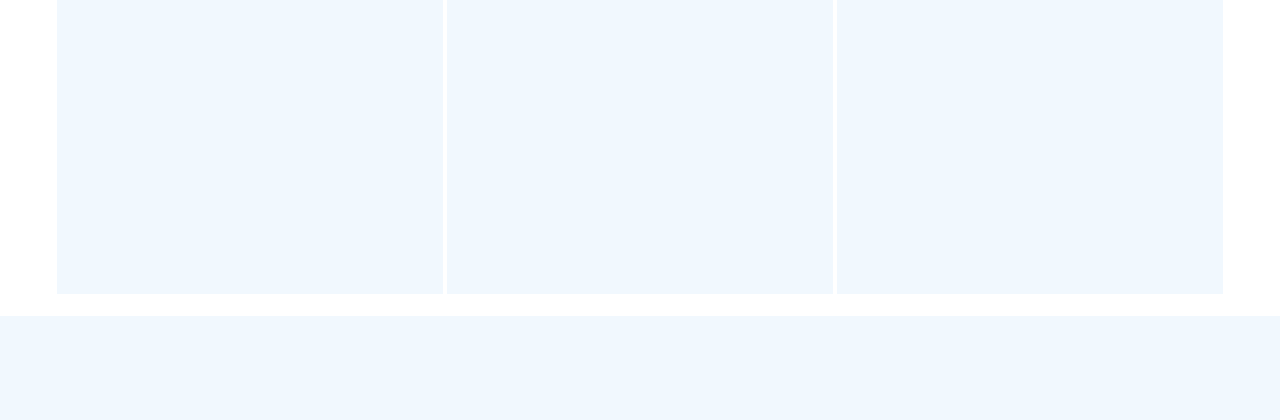
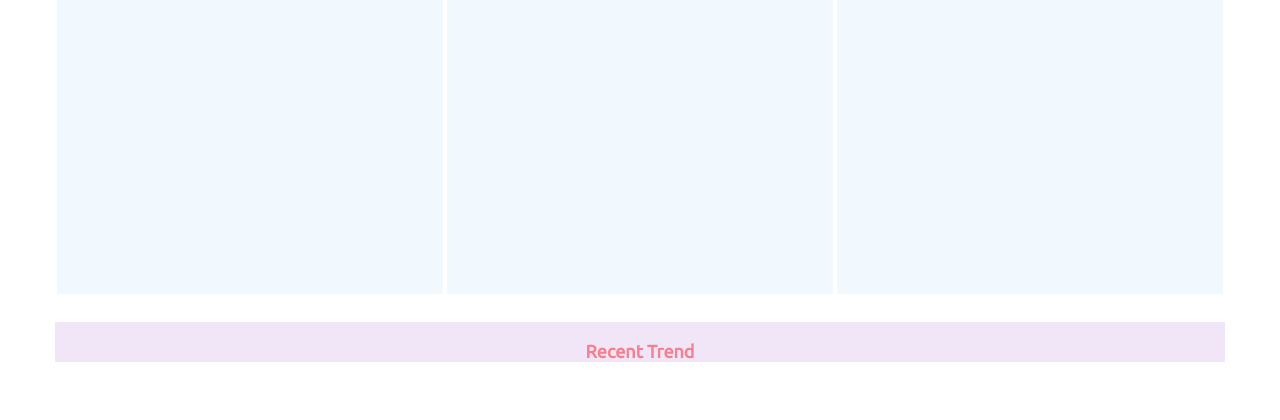
Before and after one commit to 0ooops/PeronalSite, a Django app: template timeManagement/templates/timeManagement/today_items.html in a window 1280 px wide. Shown: the part 526-946 px from the top of the page. Before the commit the page ends 842 px from the top, so only its background shows below. Run offline with Django 3.2, Linux system fonts and the light colour scheme; the template is opened without the code that fills it, so the values that code supplies are empty; some libraries are stand-ins or nearby versions.

Commit message:
0131 fibby format trend

```diff
--- a/timeManagement/templates/timeManagement/today_items.html
+++ b/timeManagement/templates/timeManagement/today_items.html
@@ -75,9 +75,11 @@
     {% endfor %}
     </div>
 </div>
-<br />
-<div class="row">
-    <div id="trend-chart">
+<div class="row" style="margin-top: -8%;">
+    <div style="background-color: rgb(240, 230, 247);">
+        <h4 class="today_items-title" style="padding-top: 20px;">Recent Trend</h4>
+        <div id="trend-chart">
+    </div>
 </div>
 <script type="text/javascript">
     // pie chart
@@ -103,7 +105,6 @@
     });
     // line chart
     var trend = {{ trend|safe }}
-    console.log(trend);
     var trend_date = trend[0];
     var trend_data = trend[1];
     c3.generate({
@@ -113,7 +114,10 @@
             columns: [
                 trend_date,
                 trend_data
-            ]
+            ],
+            colors: {
+                'completed hours': '#f48191'
+            }
         },
         axis: {
             x: {
```
